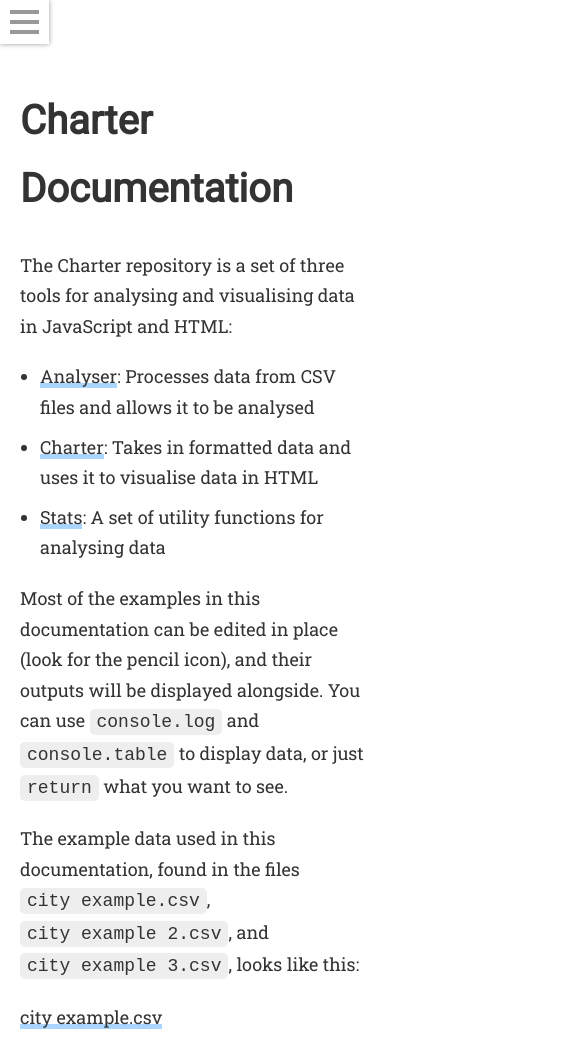
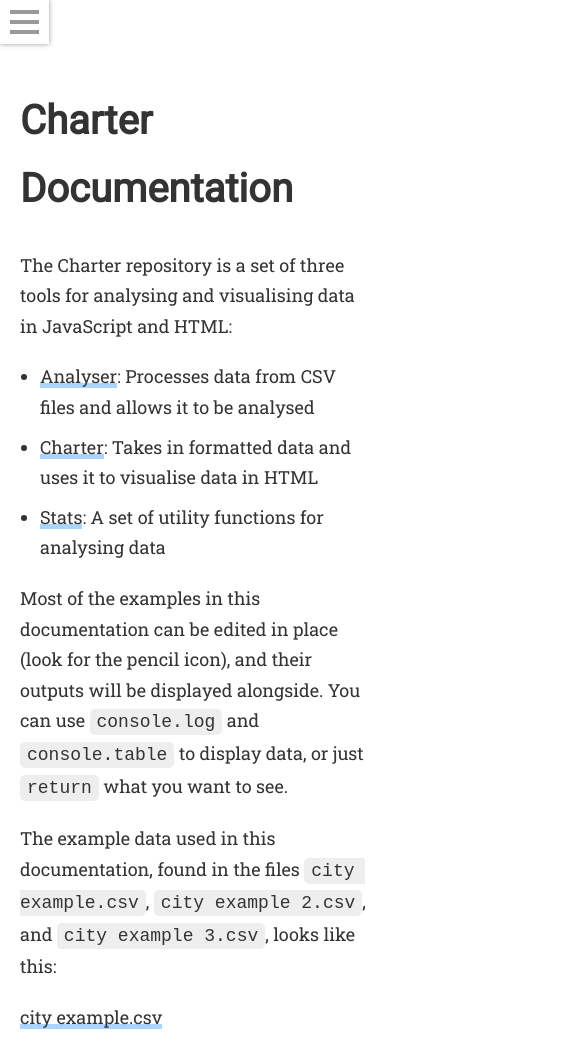
Before and after one commit to Cipscis/charter, a website: page app/docs/index.html in a window 390 px wide. Shown: the top 1050 px of the page, 585 px wide, since content can reach past the window. Drawn offline with Linux system fonts and the light colour scheme.

Commit message:
Fixed issue with code text blowing out page width on mobile

```diff
--- a/app/assets/scss/base/_content.scss
+++ b/app/assets/scss/base/_content.scss
@@ -95,7 +95,7 @@
 	padding: 3px 7px;
 	border-radius: 5px;
 	font-family: monospace;
-	white-space: pre;
+	white-space: pre-wrap;
 	tab-size: 4;
 	-moz-tab-size: 4;
 
```
Also changed, not shown: app/assets/css/style.css.
